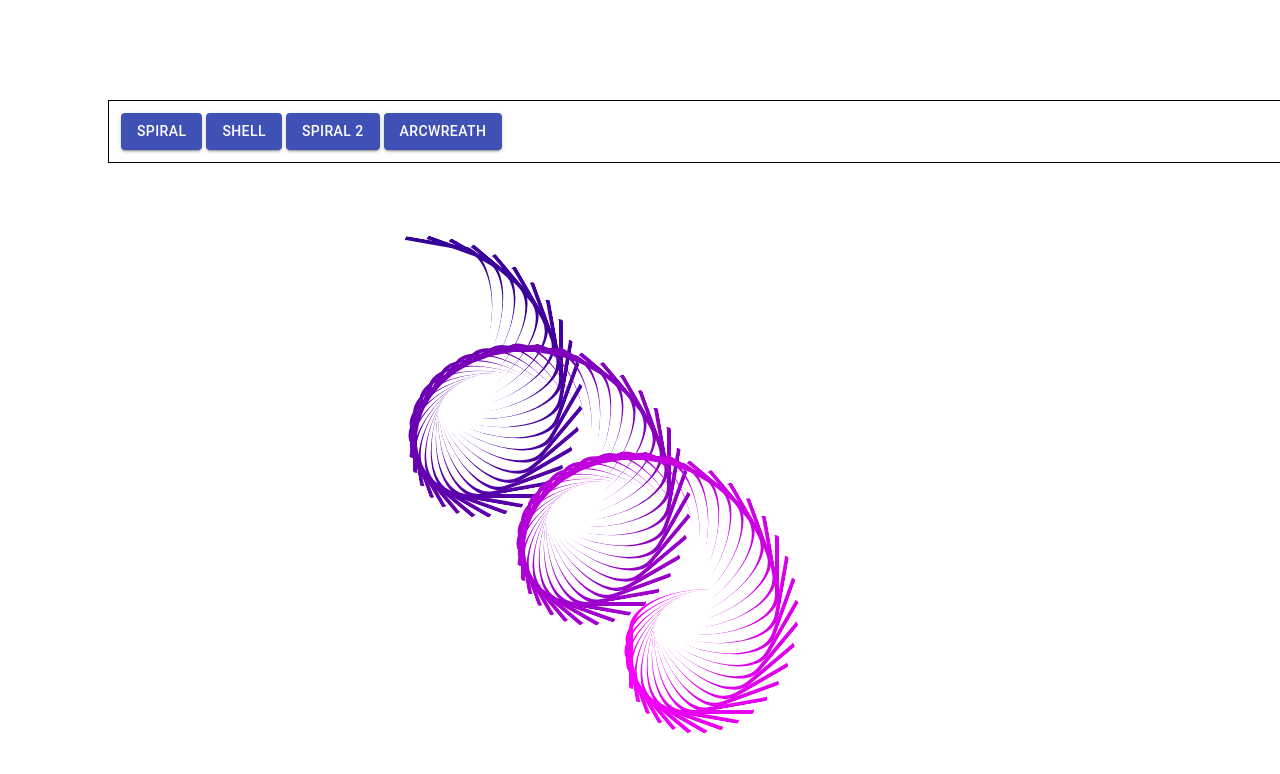
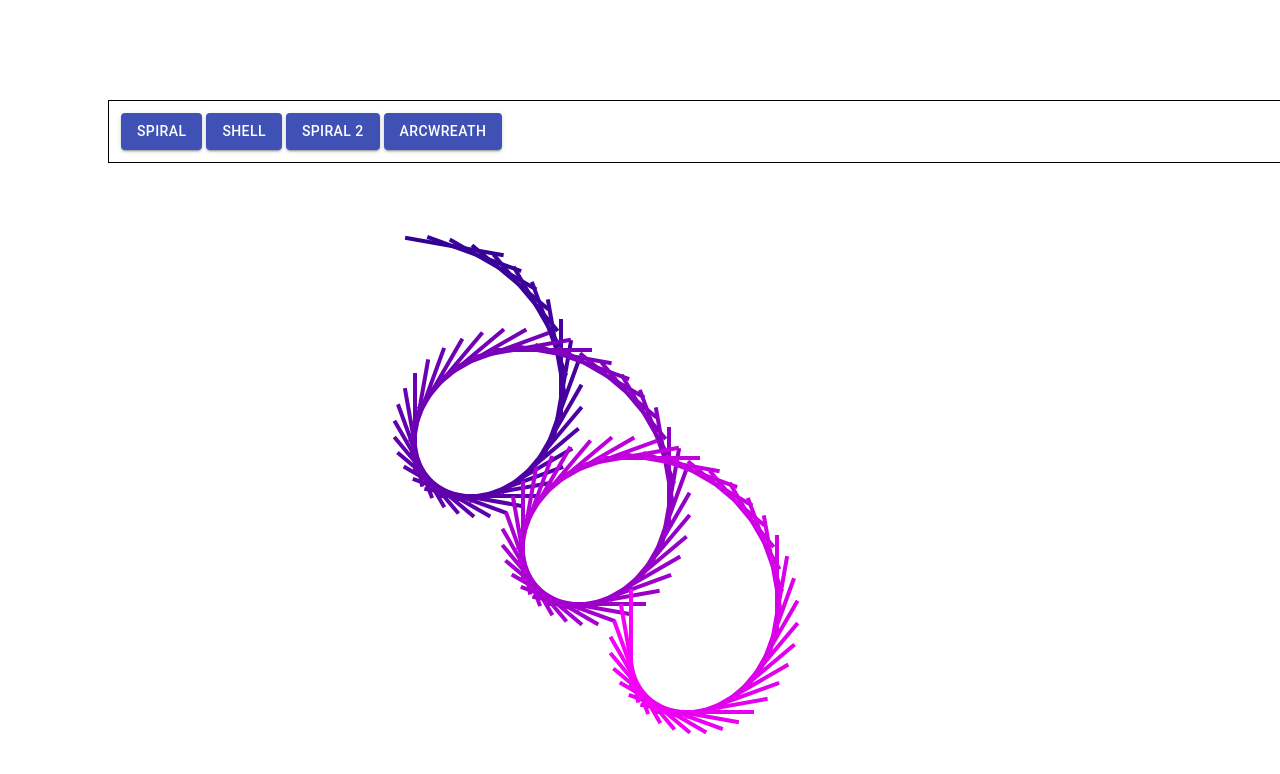
Before and after one commit to risingBirdSong/css_play, a React (Vite) app: page / in a window 1280 px wide. Shown: the top 774 px of the page. Built offline with nearby package versions, Linux system fonts and the light colour scheme.

Commit message:
works but does seem to be buggy occasionally where many of flourish styles just disappear

```diff
--- a/componenents/Flower.tsx
+++ b/componenents/Flower.tsx
@@ -16,10 +16,13 @@ interface optionsI {
   top: number;
   left: number;
   padding: string;
-  borderTopLeftRadius: string;
-  borderTopRightRadius: string;
-  borderBottomRightRadius: string;
-  borderBottomLeftRadius: string;
+  borderTopLeftRadius?: string;
+  borderTopRightRadius?: string;
+  borderBottomRightRadius?: string;
+  borderBottomLeftRadius?: string;
+  borderRadius?: string;
+  borderTop?: string;
+  borderBottom?: string;
   marginTop: string;
   transX: number;
   transY: number;
@@ -127,10 +130,7 @@ const Flower = () => {
               top: 1,
               left: 1,
               padding: "15px",
-              borderTopLeftRadius: "100%",
-              borderTopRightRadius: "100%",
-              borderBottomRightRadius: "100%",
-              borderBottomLeftRadius: "100%",
+              borderRadius: "100px",
               marginTop: "100px",
               transX: radians_to_degrees(Math.cos(num)) * 3,
               transY: radians_to_degrees(Math.sin(num)) * 3,
@@ -158,6 +158,7 @@ const Flower = () => {
               width={optionArray[optionsNum].width}
               top={optionArray[optionsNum].top}
               left={optionArray[optionsNum].left}
+              borderRadius={optionArray[optionsNum].borderRadius}
             />
           );
         })}
--- a/componenents/Pedal.tsx
+++ b/componenents/Pedal.tsx
@@ -7,11 +7,14 @@ export interface PedalProps {
   width: number;
   rgbColors: [number, number, number] | number[];
   padding: string;
-  borderTopLeftRadius: string;
-  borderTopRightRadius: string;
-  borderBottomRightRadius: string;
-  borderBottomLeftRadius: string;
-  marginTop: string;
+  borderTopLeftRadius?: string;
+  borderTopRightRadius?: string;
+  borderBottomRightRadius?: string;
+  borderBottomLeftRadius?: string;
+  borderRadius?: string;
+  borderTop?: string;
+  borderBottom?: string;
+  marginTop?: string;
   transX: number;
   transY: number;
 }
@@ -39,11 +42,13 @@ const Pedal = (props: PedalProps) => {
         borderTopRightRadius: props.borderTopRightRadius,
         borderBottomRightRadius: props.borderBottomRightRadius,
         borderBottomLeftRadius: props.borderBottomLeftRadius,
+        borderTop: props.borderTop || `4px solid ${colStr}`,
+        borderBottom: props.borderBottom,
+        borderRadius: props.borderRadius,
         //  borderTopLeftRadius: "1%",
         // borderTopRightRadius: "100%",
         // borderBottomRightRadius: "1%",
         // borderBottomLeftRadius: "1%",
-        borderTop: `4px solid ${colStr}`,
       }}
     ></div>
   );
```
Also changed, not shown: 3 other files (tests, documents, lock files or other folders).
